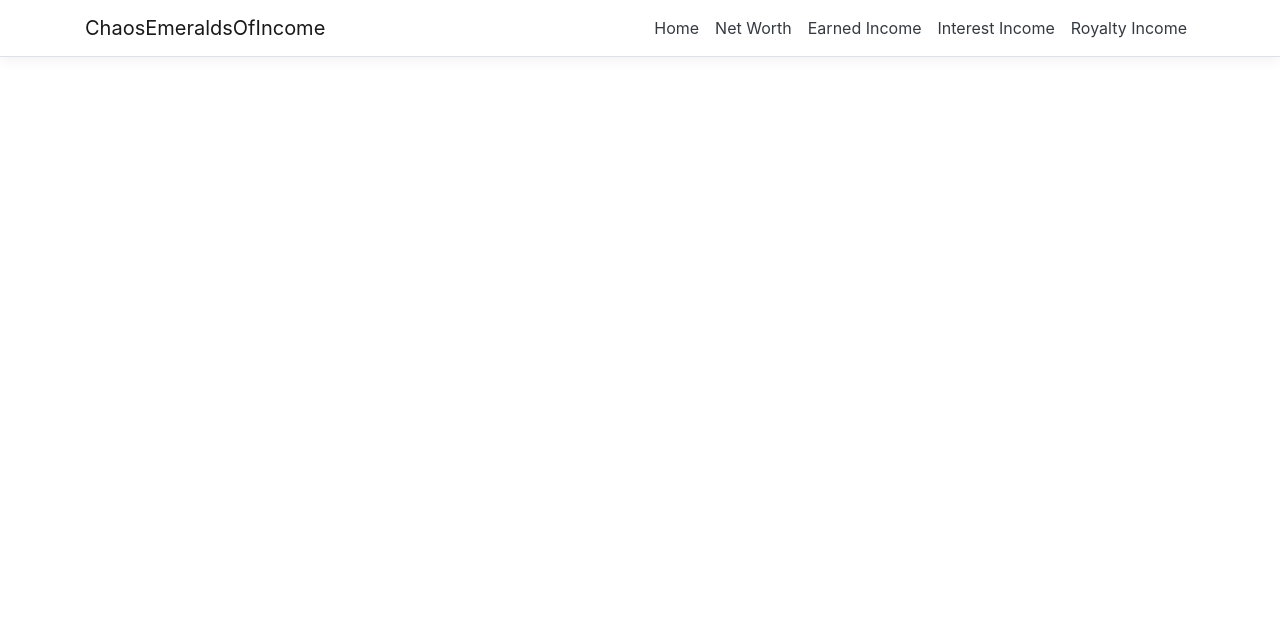
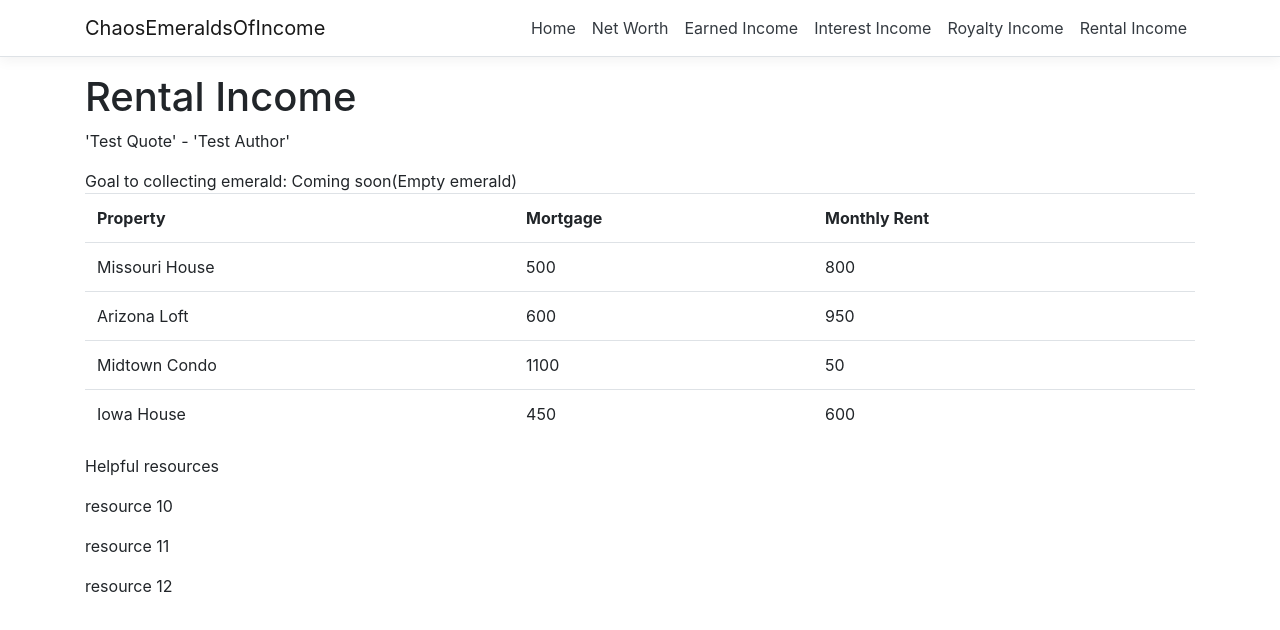
Before and after one commit to alexrogers823/chaos-emeralds-of-income, an Angular app in the folder ClientApp/: page /rental-income in a window 1280 px wide. Before the commit this address led to /. Shown: the top 630 px of the page. Built offline with nearby package versions, Linux system fonts and the light colour scheme.

Commit message:
added information for rental service component

```diff
--- a/ClientApp/src/app/components/nav-menu/nav-menu.component.html
+++ b/ClientApp/src/app/components/nav-menu/nav-menu.component.html
@@ -48,6 +48,11 @@
               Royalty Income
             </a>
           </li>
+          <li class="nav-item" [routerLinkActive]="['link-active']">
+            <a class="nav-link text-dark" [routerLink]="['/rental-income']">
+              Rental Income
+            </a>
+          </li>
         </ul>
       </div>
     </div>
--- a/ClientApp/src/app/components/rental-income/interfaces/rental-income.model.ts
+++ b/ClientApp/src/app/components/rental-income/interfaces/rental-income.model.ts
@@ -1,5 +1,6 @@
 export interface RentalIncome {
   property:string
+  mortgage:number
   rent:number
-  frequency:string
+  frequency?:string
 }
--- a/ClientApp/src/app/components/rental-income/rental-income.component.html
+++ b/ClientApp/src/app/components/rental-income/rental-income.component.html
@@ -0,0 +1,14 @@
+<emerald-component [emerald]="rentalIncomeEmerald" [hasEmerald]="false">
+  <table class="table table-striped">
+    <tr>
+      <th>Property</th>
+      <th>Mortgage</th>
+      <th>Monthly Rent</th>
+    </tr>
+    <tr *ngFor="let property of rentalIncome">
+      <td>{{ property.property }}</td>
+      <td>{{ property.mortgage }}</td>
+      <td>{{ property.rent }}</td>
+    </tr>
+  </table>
+</emerald-component>
--- a/ClientApp/src/app/components/rental-income/rental-income.component.ts
+++ b/ClientApp/src/app/components/rental-income/rental-income.component.ts
@@ -0,0 +1,30 @@
+import { Component, OnInit } from "@angular/core";
+import { RentalIncomeService } from "src/app/services/rental-income.service";
+import { Emerald } from "src/app/shared/emerald.model";
+import { RentalIncome } from "./interfaces/rental-income.model";
+
+@Component({
+  selector: 'rental-income',
+  templateUrl: './rental-income.component.html'
+})
+export class RentalIncomeComponent implements OnInit {
+  rentalIncome:RentalIncome[] = this.rentalIncomeService.getRentalIncome();
+
+  rentalIncomeEmerald:Emerald = {
+    id: 4,
+    title: "Rental Income",
+    quote: "'Test Quote'",
+    author: "'Test Author'",
+    goal: "Coming soon",
+    emeraldImageUrl: 'www.fake.com',
+    resources: [
+      'resource 10',
+      'resource 11',
+      'resource 12'
+    ]
+  }
+
+  constructor(private rentalIncomeService:RentalIncomeService) {}
+
+  ngOnInit() {}
+}
--- /dev/null
+++ b/ClientApp/src/app/services/rental-income.service.ts
@@ -0,0 +1,16 @@
+import { Injectable } from "@angular/core";
+import { RentalIncome } from "../components/rental-income/interfaces/rental-income.model";
+
+@Injectable()
+export class RentalIncomeService {
+  getRentalIncome() {
+    return rentalIncome_sample;
+  }
+}
+
+const rentalIncome_sample:RentalIncome[] = [
+  { property: "Missouri House", mortgage: 500, rent: 800 },
+  { property: "Arizona Loft", mortgage: 600, rent: 950 },
+  { property: "Midtown Condo", mortgage: 1100, rent: 50, frequency: "daily" },
+  { property: "Iowa House", mortgage: 450, rent: 600 }
+]
```
Also changed, not shown: ClientApp/src/app/app.module.ts (+8 -3 lines).
